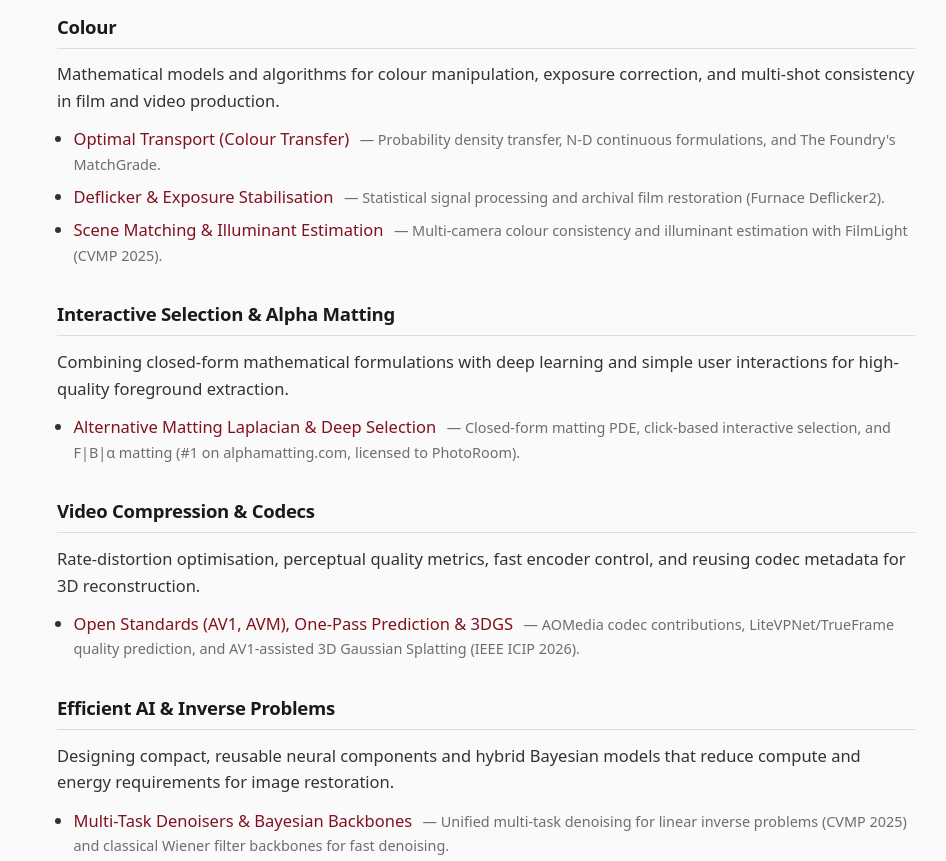
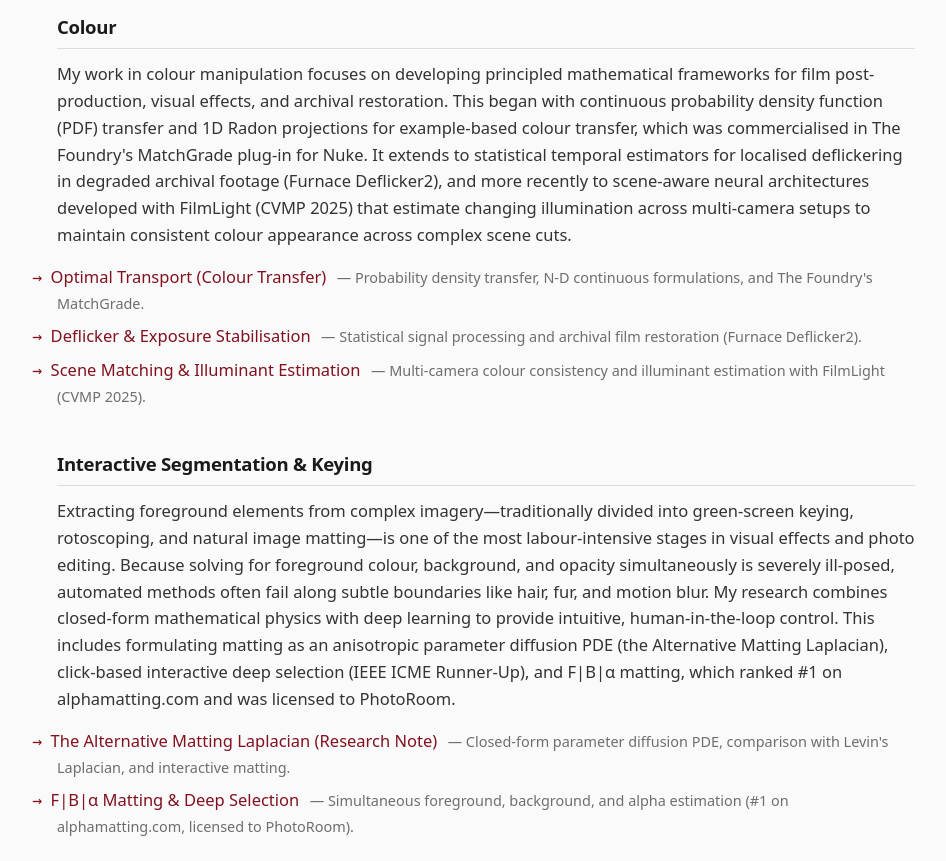
Before and after one commit to frcs/frcs.github.io, an Astro site: page /research in a window 1280 px wide. Shown: the part 400-1261 px from the top of the page, without its empty margins (154-1100 px from the left). Built offline with nearby package versions, Linux system fonts and the light colour scheme; Astro itself is replaced by a stand-in of ours; some icons are missing.

Commit message:
feat(research): expand section paragraphs, outjug link lists, and clarify matting-laplacian as dedicated research note

```diff
--- a/src/layouts/BaseLayout.astro
+++ b/src/layouts/BaseLayout.astro
@@ -26,7 +26,7 @@ const navItems = [
       { name: "Colour Transfer", href: "/research/colour-transfer" },
       { name: "Deflicker", href: "/research/deflicker" },
       { name: "Scene Matching", href: "/research/scene-matching" },
-      { name: "Selection & Matting", href: "/research/matting-laplacian" },
+      { name: "Matting Laplacian", href: "/research/matting-laplacian" },
       { name: "Video Compression", href: "/research/video-compression" },
       { name: "Efficient AI", href: "/research/efficient-ai" }
     ]
--- a/src/pages/research.astro
+++ b/src/pages/research.astro
@@ -5,7 +5,7 @@ const sections = [
   {
     id: "colour",
     title: "Colour",
-    blurb: "Mathematical models and algorithms for colour manipulation, exposure correction, and multi-shot consistency in film and video production.",
+    blurb: "My work in colour manipulation focuses on developing principled mathematical frameworks for film post-production, visual effects, and archival restoration. This began with continuous probability density function (PDF) transfer and 1D Radon projections for example-based colour transfer, which was commercialised in The Foundry's MatchGrade plug-in for Nuke. It extends to statistical temporal estimators for localised deflickering in degraded archival footage (Furnace Deflicker2), and more recently to scene-aware neural architectures developed with FilmLight (CVMP 2025) that estimate changing illumination across multi-camera setups to maintain consistent colour appearance across complex scene cuts.",
     links: [
       {
         title: "Optimal Transport (Colour Transfer)",
@@ -25,21 +25,27 @@ const sections = [
     ]
   },
   {
-    id: "selection-matting",
-    title: "Interactive Selection & Alpha Matting",
-    blurb: "Combining closed-form mathematical formulations with deep learning and simple user interactions for high-quality foreground extraction.",
+    id: "segmentation-keying",
+    title: "Interactive Segmentation & Keying",
+    blurb: "Extracting foreground elements from complex imagery—traditionally divided into green-screen keying, rotoscoping, and natural image matting—is one of the most labour-intensive stages in visual effects and photo editing. Because solving for foreground colour, background, and opacity simultaneously is severely ill-posed, automated methods often fail along subtle boundaries like hair, fur, and motion blur. My research combines closed-form mathematical physics with deep learning to provide intuitive, human-in-the-loop control. This includes formulating matting as an anisotropic parameter diffusion PDE (the Alternative Matting Laplacian), click-based interactive deep selection (IEEE ICME Runner-Up), and F|B|α matting, which ranked #1 on alphamatting.com and was licensed to PhotoRoom.",
     links: [
       {
-        title: "Alternative Matting Laplacian & Deep Selection",
+        title: "The Alternative Matting Laplacian (Research Note)",
         href: "/research/matting-laplacian",
-        note: "Closed-form matting PDE, click-based interactive selection, and F|B|α matting (#1 on alphamatting.com, licensed to PhotoRoom)."
+        note: "Closed-form parameter diffusion PDE, comparison with Levin's Laplacian, and interactive matting."
+      },
+      {
+        title: "F|B|α Matting & Deep Selection",
+        href: "https://github.com/MarcoForte/FBA_Matting",
+        external: true,
+        note: "Simultaneous foreground, background, and alpha estimation (#1 on alphamatting.com, licensed to PhotoRoom)."
       }
     ]
   },
   {
     id: "video-compression",
     title: "Video Compression & Codecs",
-    blurb: "Rate-distortion optimisation, perceptual quality metrics, fast encoder control, and reusing codec metadata for 3D reconstruction.",
+    blurb: "With video representing the vast majority of internet traffic, improving video coding efficiency and perceptual fidelity is critical for streaming services, virtual production, and mobile devices. As an academic member of the Alliance for Open Media (AOMedia) Video Quality Working Group, I contribute to the design and subjective evaluation of royalty-free standards including AV1 and the next-generation AVM codec. Our research tackles per-clip Lagrangian multiplier (λ) optimisation for High Dynamic Range (HDR) content, lightweight neural networks like LiteVPNet for one-pass quality and rate prediction (commercialised via TrueFrame), and novel methods that reuse motion vectors already present in compressed bitstreams to accelerate 3D Gaussian Splatting by over 60% (IEEE ICIP 2026).",
     links: [
       {
         title: "Open Standards (AV1, AVM), One-Pass Prediction & 3DGS",
@@ -51,7 +57,7 @@ const sections = [
   {
     id: "efficient-ai",
     title: "Efficient AI & Inverse Problems",
-    blurb: "Designing compact, reusable neural components and hybrid Bayesian models that reduce compute and energy requirements for image restoration.",
+    blurb: "While modern deep learning achieves remarkable image restoration quality, state-of-the-art models often rely on massive architectures that incur prohibitive computational latency and energy costs in camera hardware and real-time workflows. Our research explores how classical signal processing theory can dramatically reduce the scale of neural networks. We investigate hybrid pipelines that combine classical Bayesian Wiener filtering with compact parameter-estimation networks for fast video and image denoising. Furthermore, at CVMP 2025, we demonstrated that instead of training separate models for individual degradations, a single compact multi-task denoiser can serve as a shared, regularising prior across multiple linear inverse problems, improving reconstruction quality while converging in fewer iterations.",
     links: [
       {
         title: "Multi-Task Denoisers & Bayesian Backbones",
@@ -85,7 +91,7 @@ const sections = [
       </div>
 
       <!-- 4 Core Research Sections -->
-      <div class="space-y-8">
+      <div class="space-y-10">
         {sections.map((section) => (
           <section class="space-y-3">
             <h2 class="text-lg font-light tracking-tight text-[var(--theme-heading)] pb-1.5 border-b border-[var(--theme-border)]">
@@ -94,11 +100,14 @@ const sections = [
             <p class="text-sm sm:text-base text-[var(--theme-fg)] leading-relaxed">
               {section.blurb}
             </p>
-            <ul class="space-y-2 list-disc list-outside ml-4 text-sm sm:text-base">
+            <ul class="space-y-2 text-sm sm:text-base pt-1 sm:-ml-6 sm:pl-6 -ml-4 pl-4 list-none">
               {section.links.map((item) => (
-                <li>
+                <li class="sm:-indent-6 -indent-4 leading-normal">
+                  <span class="text-[var(--theme-accent)] font-mono select-none mr-1" aria-hidden="true">&rarr;</span>
                   <a
                     href={item.href}
+                    target={item.external ? "_blank" : undefined}
+                    rel={item.external ? "noopener noreferrer" : undefined}
                     class="text-[var(--theme-link)] hover:text-[var(--theme-accent)] font-medium hover:underline"
                   >
                     {item.title}
--- a/src/pages/research/matting-laplacian.astro
+++ b/src/pages/research/matting-laplacian.astro
@@ -14,15 +14,16 @@ const eqOurMin = renderLatex("J^*(a,b) = \\min_{\\alpha} J(\\alpha, a, b)", true
 const eqPde = renderLatex("\\mathrm{div}\\left( \\begin{bmatrix} C_i \\\\ 1 \\end{bmatrix} \\begin{bmatrix} C_i^T & 1 \\end{bmatrix} \\nabla \\begin{bmatrix} a_i \\\\ b_i \\end{bmatrix} \\right) = 0", true);
 ---
 
-<BaseLayout title="Interactive Vision, Object Selection & Alpha Matting - François Pitié" currentSection="research">
+<BaseLayout title="The Alternative Matting Laplacian - François Pitié" currentSection="research">
   <div class="post">
     <header class="post-header mb-8">
-      <div class="mb-2">
-        <a href="/research" class="text-xs font-mono text-[var(--theme-link)] hover:text-[var(--theme-accent)]">&larr; back to research</a>
+      <div class="mb-2 flex items-center justify-between text-xs font-mono text-[var(--theme-muted)]">
+        <a href="/research" class="text-[var(--theme-link)] hover:text-[var(--theme-accent)]">&larr; back to research</a>
+        <span>Research Note / Blog Post</span>
       </div>
-      <h1 class="post-title">Interactive Vision, Object Selection &amp; Alpha Matting</h1>
+      <h1 class="post-title">The Alternative Matting Laplacian</h1>
       <p class="desc text-xs sm:text-sm text-[var(--theme-muted)] mt-1.5 pb-3 border-b border-[var(--theme-border)]">
-        From closed-form parameter diffusion to deep interactive selection, $F|B|\alpha$ matting, and commercial deployment.
+        Direct parameter diffusion and closed-form PDEs for natural image matting.
       </p>
     </header>
 
```
